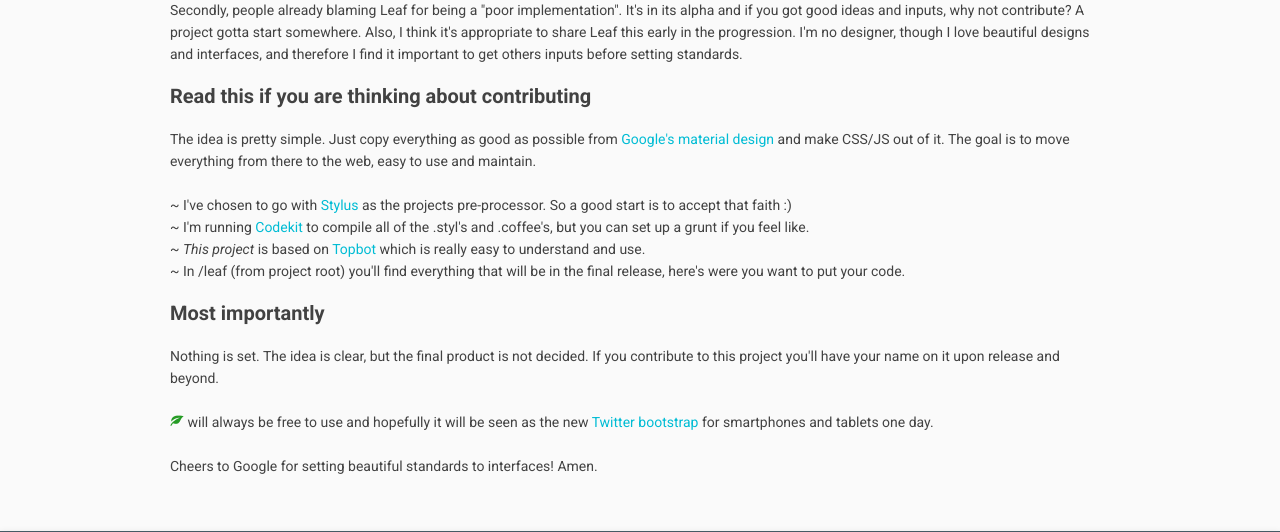
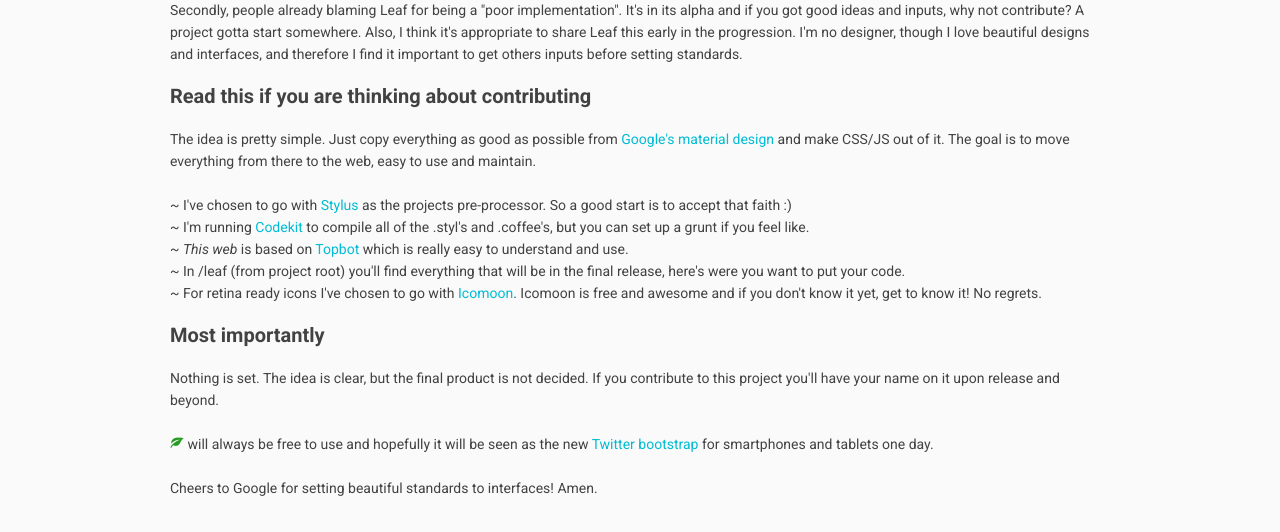
Before and after one commit to kkortes/leaf-showcase, a PHP site: page /getting-started in a window 1280 px wide. Shown: the part 600-1132 px from the top of the page. Run offline with PHP 8.4, Linux system fonts and the light colour scheme; some libraries are stand-ins or nearby versions.

Commit message:
changed some texts and removed all .DS_Stores

```diff
--- a/elements/pages/getting-started.php
+++ b/elements/pages/getting-started.php
@@ -38,9 +38,11 @@
       <br />
       ~ I'm running <a href="https://incident57.com/codekit/" target="_blank">Codekit</a> to compile all of the .styl's and .coffee's, but you can set up a grunt if you feel like.
       <br />
-      ~ <i>This project</i> is based on <a href="http://gettopbot.eu" target="_blank">Topbot</a> which is really easy to understand and use.
+      ~ <i>This web</i> is based on <a href="http://gettopbot.eu" target="_blank">Topbot</a> which is really easy to understand and use.
       <br />
       ~ In /leaf (from project root) you'll find everything that will be in the final release, here's were you want to put your code.
+      <br />
+      ~ For retina ready icons I've chosen to go with <a href="http://icomoon.io" target="_blank">Icomoon</a>. Icomoon is free and awesome and if you don't know it yet, get to know it! No regrets.
       </p>
       <h2>Most importantly</h2>
       <p>Nothing is set. The idea is clear, but the final product is not decided. If you contribute to this project you'll have your name on it upon release and beyond.
```
Also changed, not shown: 7 other files.
